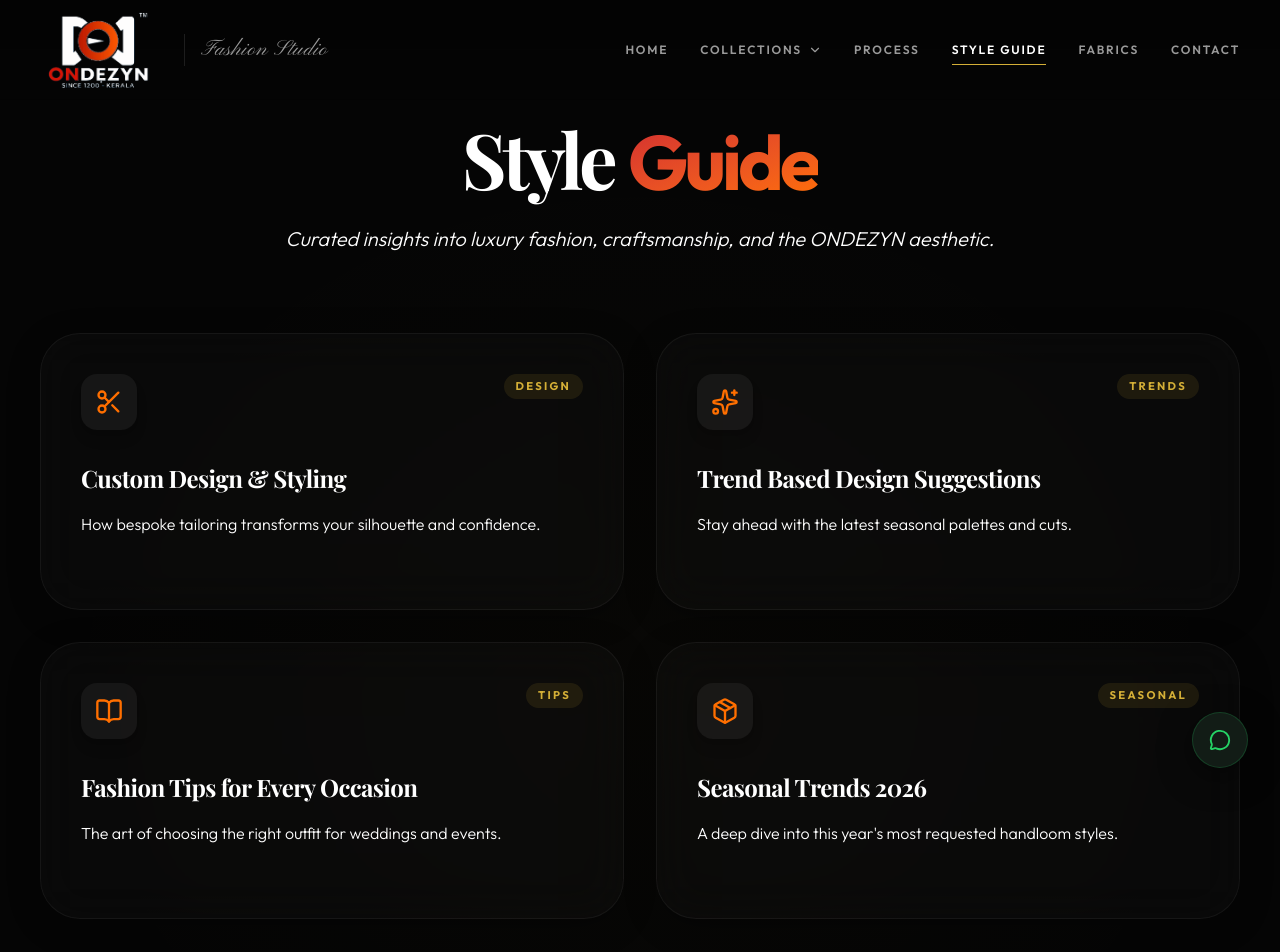
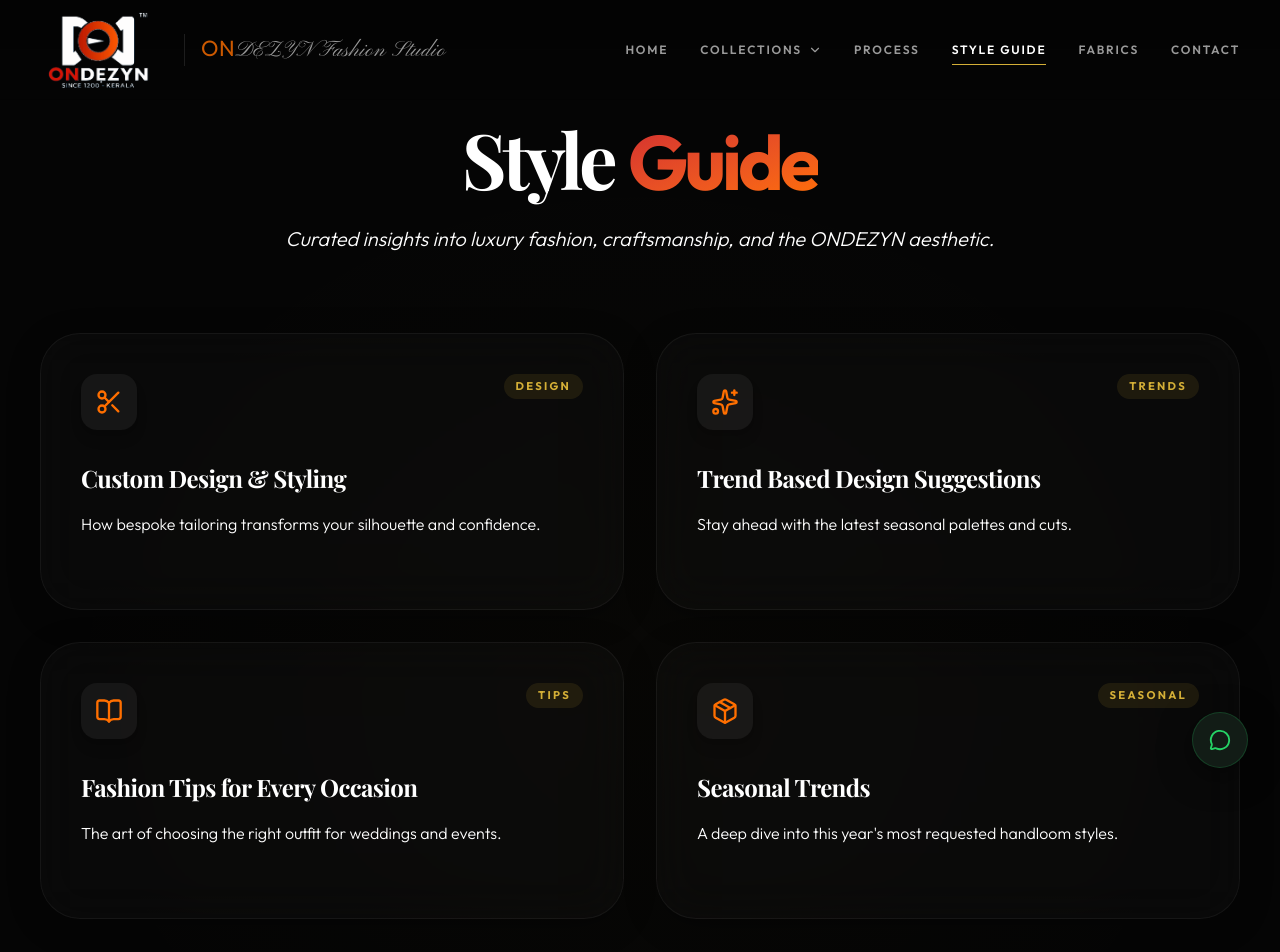
Before and after one commit to thoufeerma/ondezyn, a Next.js app: page /style-guide in a window 1280 px wide. Shown: the top 952 px of the page. Built offline with nearby package versions, Linux system fonts and the light colour scheme; a web font is replaced by a local one.

Commit message:
feat: enhance hero copy, standardize 'Nation-wide', and finalize Navbar branding

```diff
--- a/src/app/page.tsx
+++ b/src/app/page.tsx
@@ -82,7 +82,7 @@ export default function Home() {
            <div className="flex items-center gap-2 lg:gap-4 text-center" style={{ textShadow: '0 1px 12px rgba(0,0,0,0.9)' }}>
               <span className="h-[1px] w-4 lg:w-8 bg-accent-gold/70"></span>
               <span className="text-accent-gold tracking-[0.05em] lg:tracking-[0.1em] text-[9px] lg:text-sm font-medium italic opacity-80">
-                Redefining luxury fashion through Keralam&apos;s rich heritage and exceptional custom tailoring.
+                Redefining luxury fashion through ONDEZYN&apos;s Keralam-inspired heritage, transforming your design dreams into the perfect fit through exceptional custom tailoring.
               </span>
               <span className="h-[1px] w-4 lg:w-8 bg-accent-gold/70"></span>
            </div>
@@ -292,7 +292,7 @@ export default function Home() {
               <div className="w-12 h-12 rounded-2xl bg-[#4f8ef7]/10 flex items-center justify-center text-[#4f8ef7] mb-8 group-hover:scale-110 group-hover:rotate-3 transition-all duration-700">
                 <Globe size={24} strokeWidth={2} />
               </div>
-              <h3 className="text-2xl mb-5 font-heading text-white/95">Nationwide</h3>
+              <h3 className="text-2xl mb-5 font-heading text-white/95">Nation-wide</h3>
               <p className="text-text-secondary text-base lg:text-lg leading-[1.7] font-light flex-1">
                 A growing movement with master artisans spanning across India, establishing a premium presence in every corner of the country.
               </p>
--- a/src/app/style-guide/page.tsx
+++ b/src/app/style-guide/page.tsx
@@ -10,7 +10,7 @@ export default function StyleGuide() {
     { title: "Custom Design & Styling", tag: "Design", icon: Scissors, desc: "How bespoke tailoring transforms your silhouette and confidence." },
     { title: "Trend Based Design Suggestions", tag: "Trends", icon: Sparkles, desc: "Stay ahead with the latest seasonal palettes and cuts." },
     { title: "Fashion Tips for Every Occasion", tag: "Tips", icon: BookOpen, desc: "The art of choosing the right outfit for weddings and events." },
-    { title: "Seasonal Trends 2026", tag: "Seasonal", icon: Package, desc: "A deep dive into this year's most requested handloom styles." }
+    { title: "Seasonal Trends", tag: "Seasonal", icon: Package, desc: "A deep dive into this year's most requested handloom styles." }
   ];
 
   return (
--- a/src/components/Navbar.tsx
+++ b/src/components/Navbar.tsx
@@ -76,7 +76,7 @@ const Navbar = () => {
           </Link>
           <div className="hidden sm:flex items-center gap-3 lg:gap-4">
             <span className="w-[1px] h-6 lg:h-8 bg-white/10"></span>
-            <p className="text-[18px] lg:text-[22px] text-white/60 font-script leading-none whitespace-nowrap tracking-wide">Fashion Studio</p>
+            <p className="text-[18px] lg:text-[22px] text-white/60 font-script leading-none whitespace-nowrap tracking-wide"><span className="text-accent-orange/80">ON</span>DEZYN Fashion Studio</p>
           </div>
         </div>
 
```
